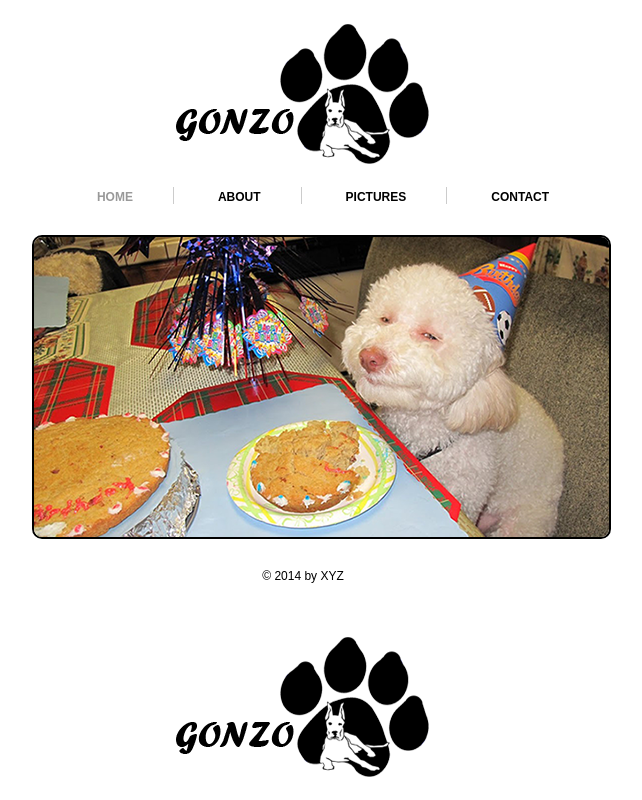
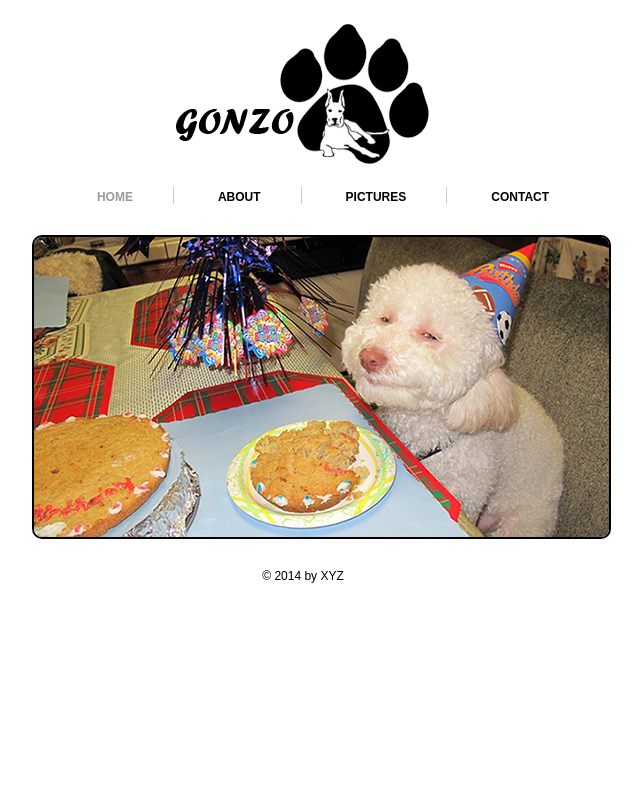
Before and after one commit to choeying/Learnng-, a plain HTML site: page index.html in a window 1280 px wide. Shown: the whole page, without its empty margins (337-979 px from the left). Drawn offline with Linux system fonts and the light colour scheme.

Commit message:
undoing the mistake

```diff
--- a/index.html
+++ b/index.html
@@ -69,16 +69,6 @@
 			});
 		});
 	</script>
-
-	<div class="header">
-
-		<div class="logo">
-
-			<h1><a href="#">GONZO</a></h1>
-
-		</div>
-
-	</div>
 <!--==========================Scripts Ends=============================-->
 
 </body>
```
